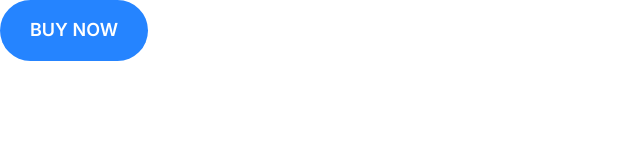
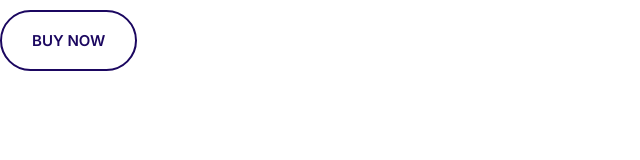
Before and after one commit to Y2KCrisis/Tomify, a plain HTML site: page index.html in a window 1280 px wide. Shown: the whole page, without its empty margins (0-640 px from the left). Drawn offline with Linux system fonts and the light colour scheme.

Commit message:
Create btn-outline class.

```diff
--- a/css/styles.css
+++ b/css/styles.css
@@ -189,7 +189,9 @@ a {
     cursor: pointer;
     font-size: 1.8rem;
     font-weight: 600;
+    margin: 1rem 0;
     padding: 2rem 3rem;
+    text-align: center;
     text-transform: uppercase;
     white-space: nowrap;
 }
@@ -220,3 +222,26 @@ a {
 .btn--accent:hover {
     background: #dc3106;
 }
+
+.btn--block {
+    width: 100%;
+    display: inline-block;
+}
+
+.btn--outline  {
+    background: #fff;
+    color: var(--color-headings);
+    border: 2px solid var(--color-headings)
+}
+
+.btn--outline:hover {
+    background: var(--color-headings);
+    color: #fff;
+}
+
+@media screen and (min-width:1024px) {
+    .btn{
+
+        font-size: 1.5rem;
+}
+}
--- a/index.html
+++ b/index.html
@@ -15,6 +15,6 @@
     <title>Document</title>
   </head>
   <body>
-    <button class="btn btn--primary">Buy Now</button>
+    <button class="btn btn--primary btn--outline">Buy Now</button>
   </body>
 </html>
```
